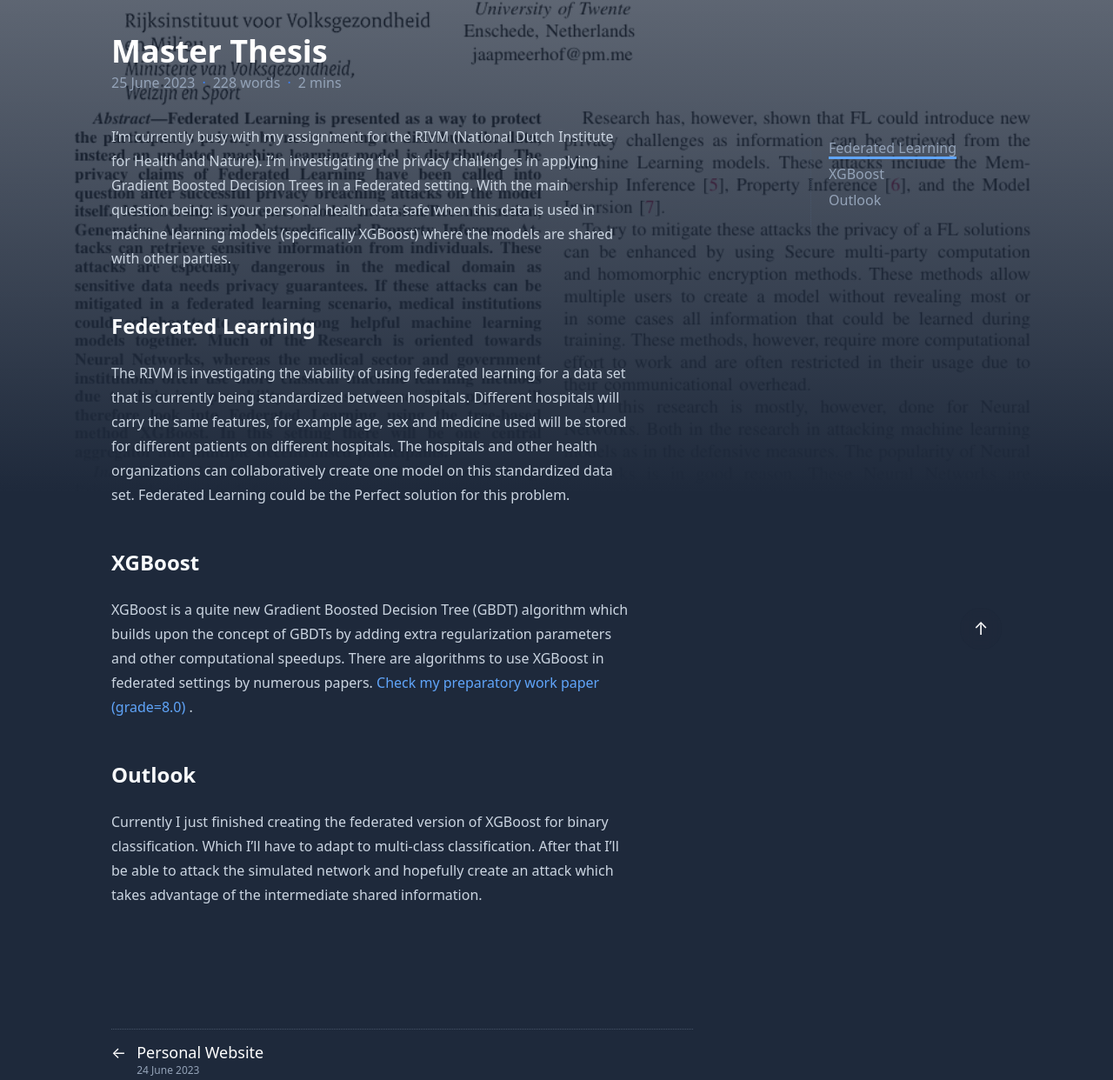
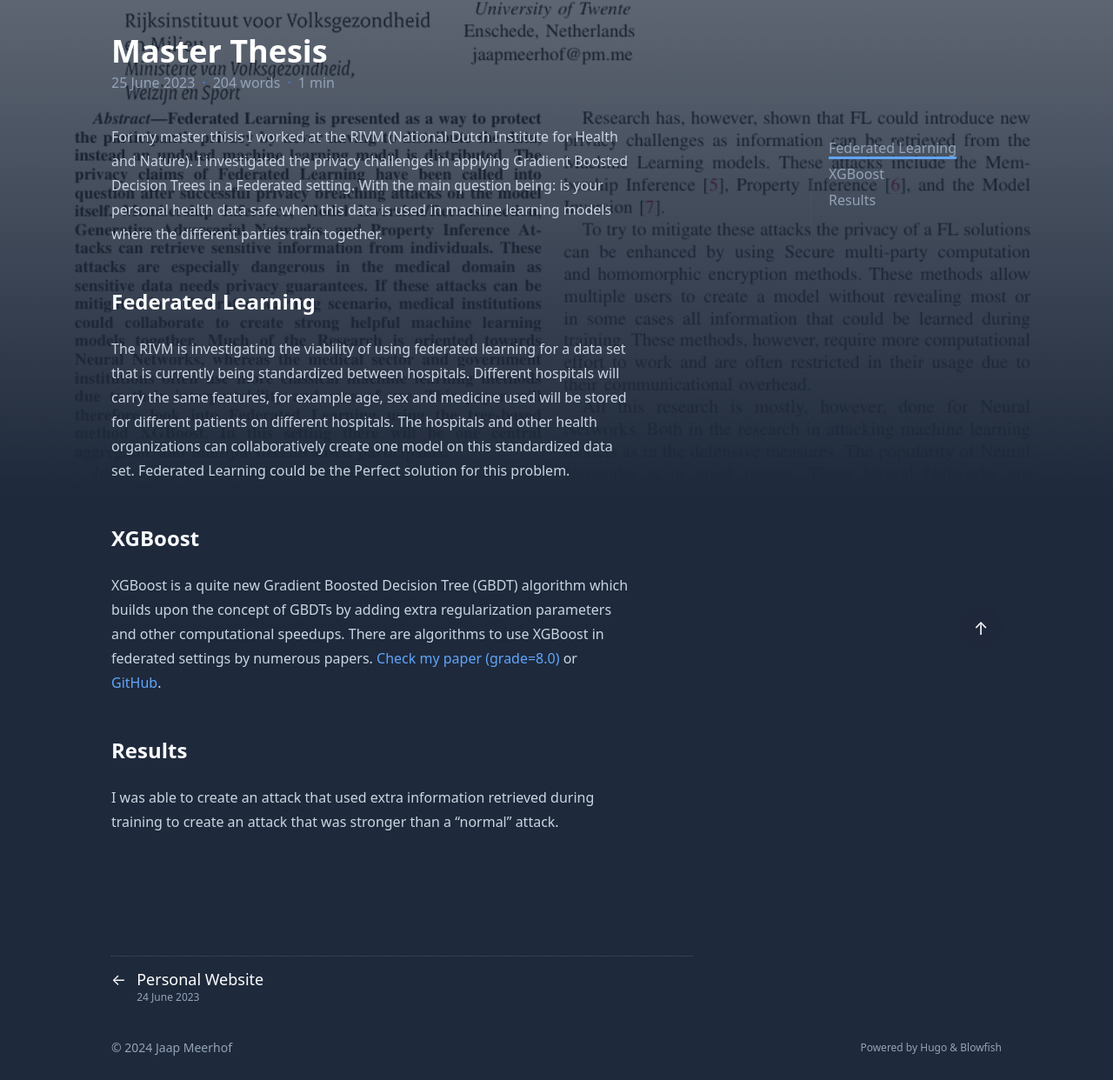
Before and after one commit to Jaap-Meerhof/Jaap-Meerhof.github.io, a plain HTML site: page projects/master/index.html in a window 1280 px wide. Shown: the part 234-1476 px from the top of the page at 87% size. Drawn offline with Linux system fonts and the light colour scheme.

Commit message:
updated master

```diff
--- a/index.xml
+++ b/index.xml
@@ -13,7 +13,7 @@
       <pubDate>Sun, 25 Jun 2023 20:53:32 +0200</pubDate>
 
       <guid>https://jaap-meerhof.github.io/projects/master/</guid>
-      <description>I&amp;rsquo;m currently busy with my assignment for the RIVM (National Dutch Institute for Health and Nature).</description>
+      <description>For my master thisis I worked at the RIVM (National Dutch Institute for Health and Nature).</description>
       <media:content xmlns:media="http://search.yahoo.com/mrss/" url="https://jaap-meerhof.github.io/projects/master/feature_main.png" />
     </item>
 
--- a/projects/index.xml
+++ b/projects/index.xml
@@ -13,7 +13,7 @@
       <pubDate>Sun, 25 Jun 2023 20:53:32 +0200</pubDate>
 
       <guid>https://jaap-meerhof.github.io/projects/master/</guid>
-      <description>I&amp;rsquo;m currently busy with my assignment for the RIVM (National Dutch Institute for Health and Nature).</description>
+      <description>For my master thisis I worked at the RIVM (National Dutch Institute for Health and Nature).</description>
     </item>
 
     <item>
--- a/projects/master/index.html
+++ b/projects/master/index.html
@@ -59,7 +59,7 @@
 
 
   <meta property="og:title" content="Master Thesis" />
-<meta property="og:description" content="I&rsquo;m currently busy with my assignment for the RIVM (National Dutch Institute for Health and Nature)." />
+<meta property="og:description" content="For my master thisis I worked at the RIVM (National Dutch Institute for Health and Nature)." />
 <meta property="og:type" content="article" />
 <meta property="og:url" content="https://jaap-meerhof.github.io/projects/master/" /><meta property="og:image" content="https://jaap-meerhof.github.io/projects/master/feature_main.png"/><meta property="article:section" content="projects" />
 <meta property="article:published_time" content="2023-06-25T20:53:32+02:00" />
@@ -68,7 +68,7 @@
   <meta name="twitter:card" content="summary_large_image"/>
 <meta name="twitter:image" content="https://jaap-meerhof.github.io/projects/master/feature_main.png"/>
 <meta name="twitter:title" content="Master Thesis"/>
-<meta name="twitter:description" content="I&rsquo;m currently busy with my assignment for the RIVM (National Dutch Institute for Health and Nature)."/>
+<meta name="twitter:description" content="For my master thisis I worked at the RIVM (National Dutch Institute for Health and Nature)."/>
 
 
   <script type="application/ld+json">
@@ -79,7 +79,7 @@
     "name": "Master Thesis",
     "headline": "Master Thesis",
 
-    "abstract": "I\u0026rsquo;m currently busy with my assignment for the RIVM (National Dutch Institute for Health and Nature).",
+    "abstract": "For my master thisis I worked at the RIVM (National Dutch Institute for Health and Nature).",
     "inLanguage": "en",
     "url" : "https:\/\/jaap-meerhof.github.io\/projects\/master\/",
     "author" : {
@@ -95,7 +95,7 @@
 
 
     "mainEntityOfPage": "true",
-    "wordCount": "228"
+    "wordCount": "204"
   }]
   </script>
 
@@ -506,7 +506,7 @@
 <div class="flex flex-row flex-wrap items-center">
 
 
-  <time datetime="2023-06-25 20:53:32 &#43;0200 CEST">25 June 2023</time><span class="px-2 text-primary-500">&middot;</span><span>228 words</span><span class="px-2 text-primary-500">&middot;</span><span title="Reading time">2 mins</span>
+  <time datetime="2023-06-25 20:53:32 &#43;0200 CEST">25 June 2023</time><span class="px-2 text-primary-500">&middot;</span><span>204 words</span><span class="px-2 text-primary-500">&middot;</span><span title="Reading time">1 min</span>
 
 
 
@@ -537,7 +537,7 @@
   <ul>
     <li><a href="#federated-learning">Federated Learning</a></li>
     <li><a href="#xgboost">XGBoost</a></li>
-    <li><a href="#outlook">Outlook</a></li>
+    <li><a href="#results">Results</a></li>
   </ul>
 </nav>
   </div>
@@ -553,7 +553,7 @@
   <ul>
     <li><a href="#federated-learning">Federated Learning</a></li>
     <li><a href="#xgboost">XGBoost</a></li>
-    <li><a href="#outlook">Outlook</a></li>
+    <li><a href="#results">Results</a></li>
   </ul>
 </nav>
   </div>
@@ -604,7 +604,7 @@
       <div class="min-w-0 min-h-0 max-w-prose">
 
 
-        <p>I&rsquo;m currently busy with my assignment for the RIVM (National Dutch Institute for Health and Nature). I&rsquo;m investigating the privacy challenges in applying Gradient Boosted Decision Trees in a Federated setting. With the main question being: is your personal health data safe when this data is used in machine learning models (specifically XGBoost) where the models are shared with other parties.</p>
+        <p>For my master thisis I worked at the RIVM (National Dutch Institute for Health and Nature). I investigated the privacy challenges in applying Gradient Boosted Decision Trees in a Federated setting. With the main question being: is your personal health data safe when this data is used in machine learning models where the different parties train together.</p>
 <div id="federated-learning" class="anchor"></div>
 <h2 class="relative group">Federated Learning
     <span
@@ -622,17 +622,18 @@
             style="text-decoration-line: none !important;" href="#xgboost" aria-label="Anchor">#</a></span>
 
 </h2>
-<p>XGBoost is a quite new Gradient Boosted Decision Tree (GBDT) algorithm which builds upon the concept of GBDTs by adding extra regularization parameters and other computational speedups. There are algorithms to use XGBoost in federated settings by numerous papers. <a href="https://jaapmeerhof.nl/index.php/s/Wpd4JrQoa9QdmPT"   target="_blank">
-    Check my preparatory work paper (grade=8.0) </a>.</p>
-<div id="outlook" class="anchor"></div>
-<h2 class="relative group">Outlook
+<p>XGBoost is a quite new Gradient Boosted Decision Tree (GBDT) algorithm which builds upon the concept of GBDTs by adding extra regularization parameters and other computational speedups. There are algorithms to use XGBoost in federated settings by numerous papers. <a href="https://essay.utwente.nl/97917/"   target="_blank">
+    Check my paper (grade=8.0) </a> or <a href="https://github.com/Jaap-Meerhof/Federated_XGBoost_Python"   target="_blank">
+    GitHub</a>.</p>
+<div id="results" class="anchor"></div>
+<h2 class="relative group">Results
     <span
         class="absolute top-0 w-6 transition-opacity opacity-0 ltr:-left-6 rtl:-right-6 not-prose group-hover:opacity-100">
         <a class="group-hover:text-primary-300 dark:group-hover:text-neutral-700"
-            style="text-decoration-line: none !important;" href="#outlook" aria-label="Anchor">#</a></span>
+            style="text-decoration-line: none !important;" href="#results" aria-label="Anchor">#</a></span>
 
 </h2>
-<p>Currently I just finished creating the federated version of XGBoost for binary classification. Which I&rsquo;ll have to adapt to multi-class classification. After that I&rsquo;ll be able to attack the simulated network and hopefully create an attack which takes advantage of the intermediate shared information.</p>
+<p>I was able to create an attack that used extra information retrieved during training to create an attack that was stronger than a &ldquo;normal&rdquo; attack.</p>
 
         </br></br>
 
@@ -729,7 +730,7 @@
 
     <p class="text-sm text-neutral-500 dark:text-neutral-400">
       &copy;
-      2023
+      2024
       Jaap Meerhof
     </p>
 
```
Also changed, not shown: 404.html (+1 -1 lines), about/index.html (+1 -1 lines), authors/index.html (+1 -1 lines), categories/index.html (+1 -1 lines), index.html (+2 -2 lines), index.json (+1 -1 lines), projects/bachelor_design/index.html (+1 -1 lines), projects/bachelor_research/index.html (+1 -1 lines), projects/blockchain/index.html (+1 -1 lines), projects/index.html (+2 -2 lines), projects/jaapcloud/index.html (+10 -10 lines), projects/personalwebsite/index.html (+5 -5 lines), series/index.html (+1 -1 lines), tags/index.html (+1 -1 lines), 1 more files.
